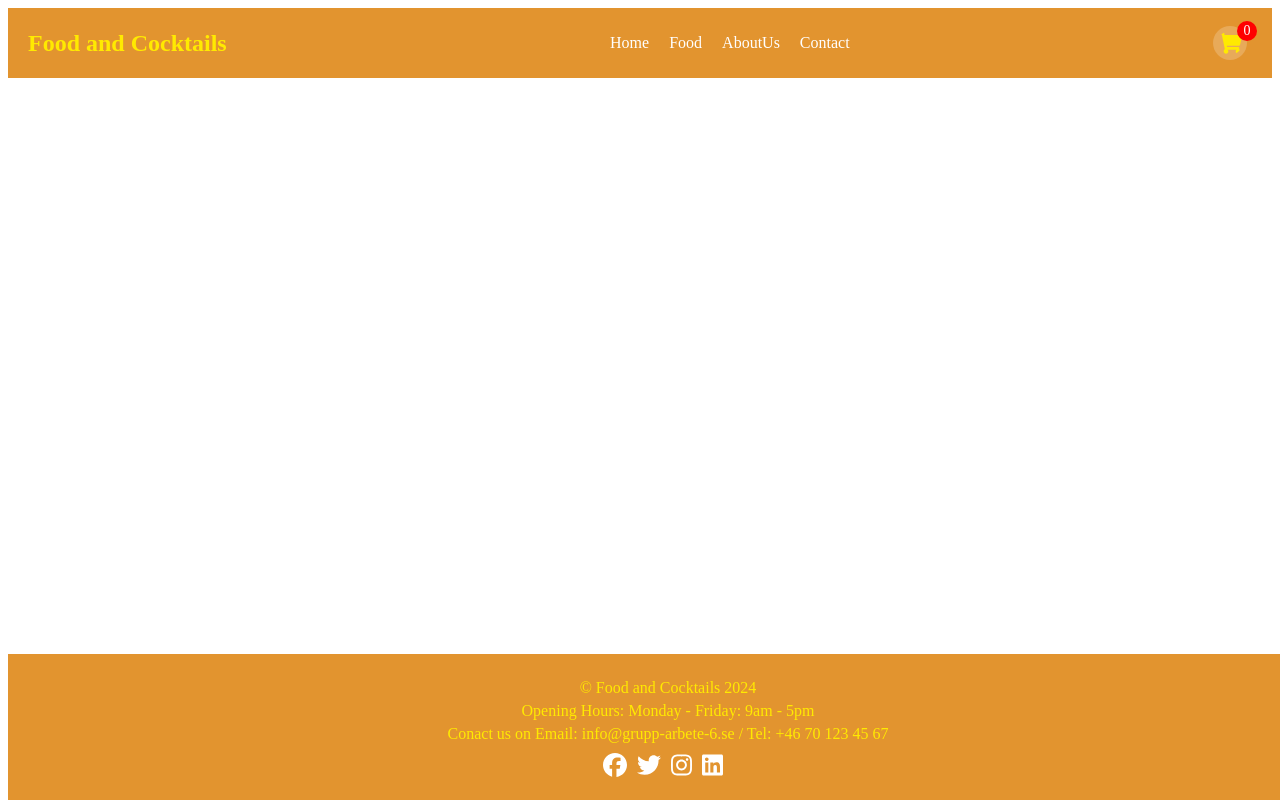
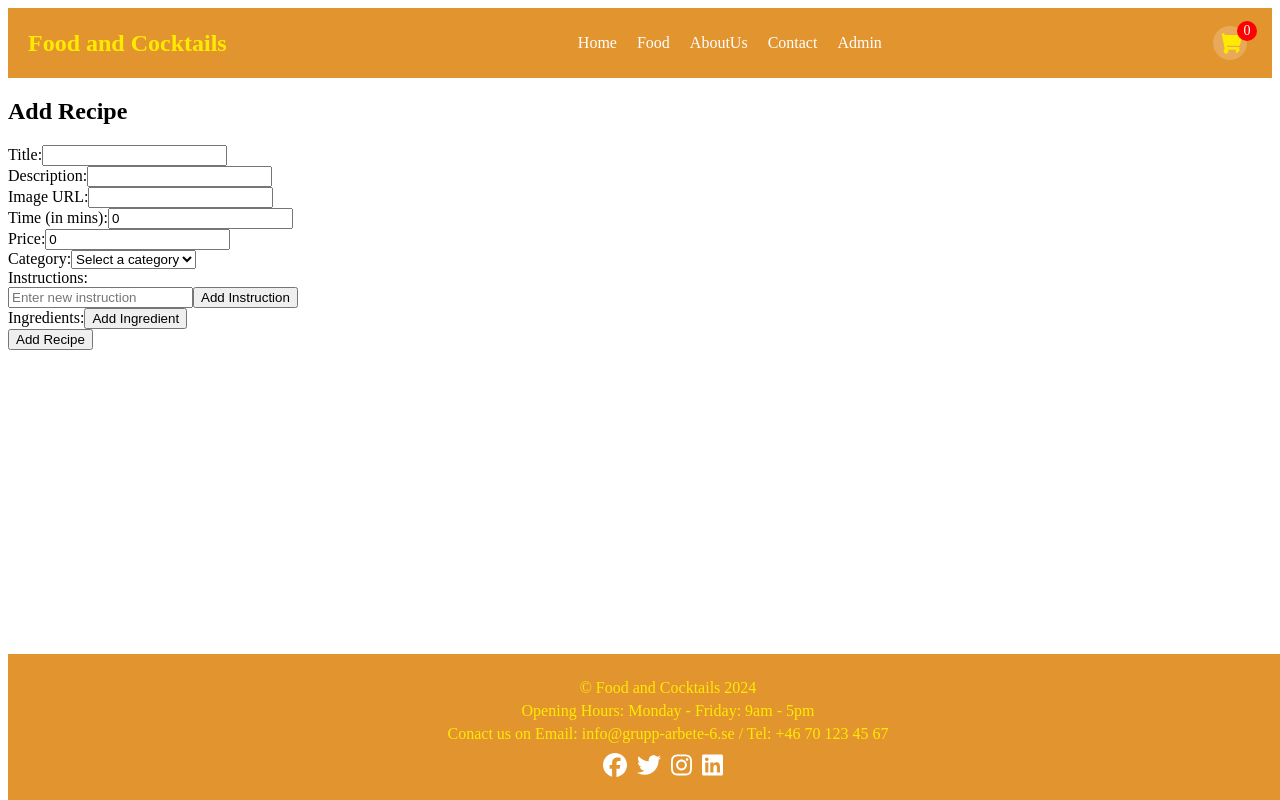
Before and after one commit to alexizsz/ProjektGrupp, a React (Vite) app: page /AddRecipe in a window 1280 px wide. Built offline with nearby package versions, Linux system fonts and the light colour scheme.

Commit message:
adding recipe logic & showing recipes added(From API)

```diff
--- a/src/App.tsx
+++ b/src/App.tsx
@@ -6,6 +6,9 @@ import Homepage from './pages/Home';
 import FoodPage from './pages/Food';
 import AboutUs from './pages/AboutUs';
 import ContactPage from './pages/Contact';
+import AdminPage from './pages/Admin';
+import AddRecipe from './components/RecipesAdding';
+import DeleteRecipe from './components/RecipesDeleting';
 function App() {
   return (
     <Router>
@@ -16,7 +19,9 @@ function App() {
           <Route path="/Food" element={<FoodPage />} />
           <Route path="/AboutUs" element={<AboutUs />} />
           <Route path="/ContactPage" element={<ContactPage />} />
-
+          <Route path="/AddRecipe" element={<AddRecipe />} />
+          <Route path="/AdminPage" element={<AdminPage/>}/>
+          <Route path="/DeleteRecipe" element={<DeleteRecipe/>}/>
         </Routes>
         <Footer />
       </div>
--- /dev/null
+++ b/src/CSSfolder/Foodpage.css
@@ -0,0 +1,23 @@
+.recipe-container {
+  display: grid;
+  grid-template-columns: repeat(auto-fit, minmax(300px, 1fr));
+  grid-gap: 20px;
+}
+
+.recipe-card {
+  display: grid;
+  grid-template-columns: 1fr;
+  grid-gap: 10px;
+}
+
+.recipe-card img {
+  max-width: 500px;
+  height: 400px;
+  flex: 1;
+}
+
+.recipe-info {
+  display: flex;
+}
+
+.reci
--- a/src/components/Navbar.tsx
+++ b/src/components/Navbar.tsx
@@ -15,6 +15,7 @@ const Navbar: React.FC<NavbarProps> = ({ cartItemsCount }) => {
       <li><Link to="/Food">Food</Link></li>
       <li><Link to="/AboutUs">AboutUs</Link></li>
       <li><Link to="/ContactPage">Contact</Link></li>
+      <li><Link to="/AdminPage">Admin</Link></li>
       </ul>
       <div className="cart-icon">
         <FaShoppingCart />
--- /dev/null
+++ b/src/components/RecipesAdding.tsx
@@ -0,0 +1,200 @@
+import { useState } from "react";
+
+const AddRecipe = () => {
+  const [title, setTitle] = useState("");
+  const [description, setDescription] = useState("");
+  const [imageUrl, setImageUrl] = useState("");
+  const [timeInMins, setTimeInMins] = useState(0);
+  const [price, setPrice] = useState(0);
+  const [category, setCategory] = useState("");
+  const [newInstruction, setNewInstruction] = useState("");
+  const [instructions, setInstructions] = useState<string[]>([""]);
+  const [ingredients, setIngredients] = useState<
+    { name: string; amount: number; unit: string }[]
+  >([]);
+
+  // Funktion för att lägga till en ny ingredient till min ingredient array
+  const handleAddIngredient = () => {
+    // Updaterar setIngredients "staten" genom att ta den gamla arrayen och "skapa" en ny med den nya ingredienten
+    setIngredients((prevIngredients) => [
+      ...prevIngredients,
+      { name: "", amount: 0, unit: "" },
+    ]);
+  };
+
+
+  //Likadan funktion för instruktion eftersom det kan behöva vara flera rader.
+  //Trimmar bort tom text ifall det finns bakom instruktionerna
+  const handleAddInstruction = () => {
+    if (newInstruction.trim() !== "") {
+      setInstructions((prevInstructions) => [
+        ...prevInstructions,
+        newInstruction.trim(),
+      ]);
+      setNewInstruction("");
+    }
+  };
+
+  const handleAddRecipe = async () => {
+    try {
+      const response = await fetch(
+        "https://sti-java-grupp8-ctcktc.reky.se/recipes",
+        {
+          method: "POST",
+          headers: {
+            "Content-Type": "application/json",
+          },
+          body: JSON.stringify({
+            title,
+            description,
+            imageUrl,
+            timeInMins,
+            price,
+            categories: [category],
+            instructions,
+            ingredients,
+          }),
+        }
+      );
+
+      if (response.ok) {
+        //Console logga id som skapas för receptet
+        const responseData = await response.json();
+        const newRecipeId = responseData._id;
+        console.log("Recipe added successfully. New recipe ID:", newRecipeId);
+        console.log("Recipe added successfully");
+        // Återställer alla värden
+        setTitle("");
+        setDescription("");
+        setImageUrl("");
+        setTimeInMins(0);
+        setPrice(0);
+        setCategory("");
+        setInstructions([]);
+        setIngredients([]);
+        setNewInstruction("");
+      } else {
+        console.error("Failed to add recipe");
+      }
+    } catch (error) {
+      console.error("Error adding recipe:", error);
+    }
+  };
+
+  return (
+    <div>
+      <h2>Add Recipe</h2>
+      <div>
+        <label>Title:</label>
+        <input
+          type="text"
+          value={title}
+          onChange={(e) => setTitle(e.target.value)}
+        />
+      </div>
+      <div>
+        <label>Description:</label>
+        <input
+          type="text"
+          value={description}
+          onChange={(e) => setDescription(e.target.value)}
+        />
+      </div>
+      <div>
+        <label>Image URL:</label>
+        <input
+          type="text"
+          value={imageUrl}
+          onChange={(e) => setImageUrl(e.target.value)}
+        />
+      </div>
+      <div>
+        <label>Time (in mins):</label>
+        <input
+          type="number"
+          value={timeInMins}
+          onChange={(e) => setTimeInMins(Number(e.target.value))}
+        />
+      </div>
+      <div>
+        <label>Price:</label>
+        <input
+          type="number"
+          value={price}
+          onChange={(e) => setPrice(Number(e.target.value))}
+        />
+      </div>
+      <div>
+        <label>Category:</label>
+        <select value={category} onChange={(e) => setCategory(e.target.value)}>
+          <option value="">Select a category</option>
+          <option value="main">Main</option>
+          <option value="side">Side</option>
+        </select>
+      </div>
+      <div>
+        <label>Instructions:</label>
+        {instructions.map((instruction, index) => (
+          <div key={index}>{instruction}</div>
+        ))}
+        <input
+          type="text"
+          value={newInstruction}
+          onChange={(e) => setNewInstruction(e.target.value)}
+          placeholder="Enter new instruction"
+        />
+        <button onClick={handleAddInstruction}>Add Instruction</button>
+      </div>
+      <div>
+        <label>Ingredients:</label>
+        {ingredients.map((ingredient, index) => (
+  <div key={index}>
+    <input
+      type="text"
+      value={ingredient.name}
+      placeholder="Name"
+      onChange={(e) => {
+        const value = e.target.value;
+        setIngredients((prevIngredients) => {
+          const updatedIngredients = [...prevIngredients];
+          updatedIngredients[index].name = value;
+          return updatedIngredients;
+        });
+      }}
+    />
+    <input
+      type="number"
+      value={ingredient.amount}
+      placeholder="Amount"
+      onChange={(e) => {
+        const value = parseInt(e.target.value);
+        setIngredients((prevIngredients) => {
+          const updatedIngredients = [...prevIngredients];
+          updatedIngredients[index].amount = value;
+          return updatedIngredients;
+        });
+      }}
+    />
+    <input
+      type="text"
+      value={ingredient.unit}
+      placeholder="Unit"
+      onChange={(e) => {
+        const value = e.target.value;
+        setIngredients((prevIngredients) => {
+          const updatedIngredients = [...prevIngredients];
+          updatedIngredients[index].unit = value;
+          return updatedIngredients;
+        });
+      }}
+    />
+  </div>
+))}
+        <button onClick={handleAddIngredient}>Add Ingredient</button>
+      </div>
+      <button onClick={handleAddRecipe}>Add Recipe</button>
+    </div>
+  );
+};
+
+export default AddRecipe;
--- /dev/null
+++ b/src/components/RecipesDeleting.tsx
@@ -0,0 +1,12 @@
+
+const DeleteRecipe=()=>{
+    return(
+        <div>
+
+            <h1>Deleting recipes page</h1>
+
+        </div>
+    );
+}
+
+export default DeleteRecipe;
--- /dev/null
+++ b/src/pages/Admin.tsx
@@ -0,0 +1,13 @@
+import { Link } from "react-router-dom";
+
+const AdminPage = () => {
+  return (
+    <div>
+      <Link to="/AddRecipe">Add recipe</Link>
+      <br />
+      <Link to="/DeleteRecipe">Delete recipe</Link>
+      </div>
+  );
+};
+
+export default AdminPage;
--- a/src/pages/Food.tsx
+++ b/src/pages/Food.tsx
@@ -1,10 +1,58 @@
-import '../App.css'
+import "../App.css";
+import { useState, useEffect } from "react";
+import "../CSSfolder/Foodpage.css";
 
-const FoodPage=()=>{
-    return(
-        <div>
-            <p>This will be the food/order page</p>
-        </div>
-    );
-}
+const FoodPage = () => {
+  const [recipes, setRecipes] = useState([]);
+
+  useEffect(() => {
+    fetchRecipes();
+  }, []);
+  //fetchar alla recept, och sätter data till setRecipes
+  const fetchRecipes = async () => {
+    try {
+      const response = await fetch(
+        "https://sti-java-grupp8-ctcktc.reky.se/recipes"
+      );
+      if (!response.ok) {
+        throw new Error("Failed to fetch recipes");
+      }
+      const data = await response.json();
+      setRecipes(data);
+    } catch (error) {
+      console.error("Error fetching recipes:", error);
+    }
+  };
+
+
+  return (
+    <div>
+      <h1>Recipes</h1>
+      <div className="recipe-container">
+        {recipes.map((recipe) => (
+          <div key={recipe._id} className="recipe-card">
+            <h2>{recipe.title}</h2>
+            <div className="recipe-info">
+              <div className="recipe-image">
+                <img src={recipe.imageUrl} alt="img" />
+              </div>
+              <div className="recipe-details">
+                <p>Description: {recipe.description}</p>
+                <p>Time: {recipe.timeInMins} mins</p>
+                <p>Price: {recipe.price} SEK</p>
+                <div>
+                  <h4>Instructions:</h4>
+                  {recipe.instructions.map((instruction) => (
+                    <div key={instruction}>{instruction}</div>
+                  ))}
+                </div>
+              </div>
+            </div>
+          </div>
+        ))}
+      </div>
+    </div>
+  );
+};
+
 export default FoodPage;
```
Also changed, not shown: src/Matteus/matteus.tsx (deleted).
